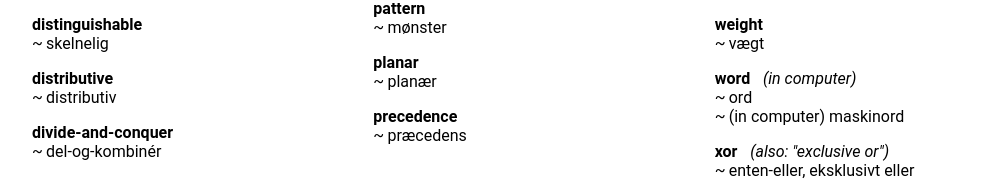
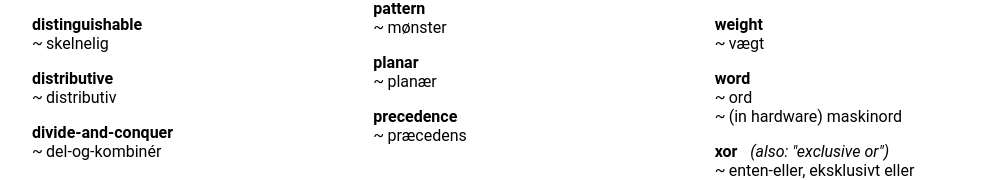
Before and after one commit to SSoelvsten/en-dk, a React (Create React App) app: page / in a window 1280 px wide. Shown: the part 4458-4638 px from the top of the page, without its empty margins (112-1112 px from the left). Built offline with nearby package versions, Linux system fonts and the light colour scheme.

Commit message:
Fix 'in computer' note still lingers after merge

```diff
--- a/src/dictionary.ts
+++ b/src/dictionary.ts
@@ -1269,8 +1269,7 @@ export const en_dk : Lexeme[] = [
   },
   {
     word: "word",
-    note: "in computer",
-    translations: ["ord", "(in computer) maskinord"],
+    translations: ["ord", "(in hardware) maskinord"],
     keywords: ["algorithmics", "complexity theory"]
   },
   {
```
